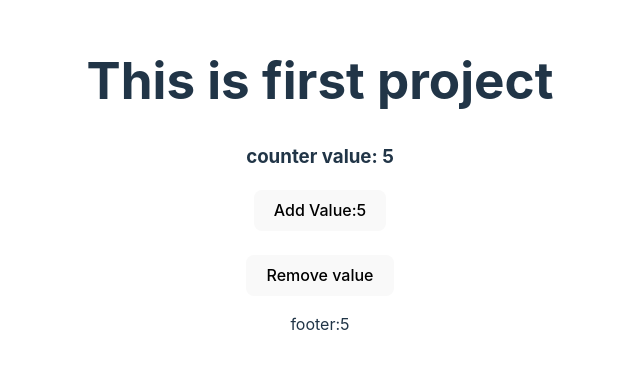
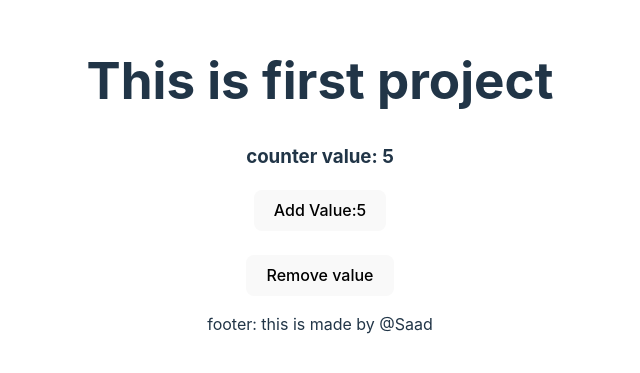
Before and after one commit to Saad0132-ctrl/Counter, a React (Vite) app: page / in a window 1280 px wide. Shown: the part 215-588 px from the top of the page, without its empty margins (320-960 px from the left). Built offline with nearby package versions, Linux system fonts and the light colour scheme.

Commit message:
fix: change the footer

```diff
--- a/src/App.jsx
+++ b/src/App.jsx
@@ -22,7 +22,7 @@ function App() {
      <h3>counter value: {counter}</h3>
      <button onClick={addValue}>Add Value:{counter}</button> <br /> <br />
      <button onClick={removeValue}>Remove value</button>
-     <p>footer:{counter}</p>
+     <p>footer: this is made by @Saad</p>
     </>
   )
 }
```
